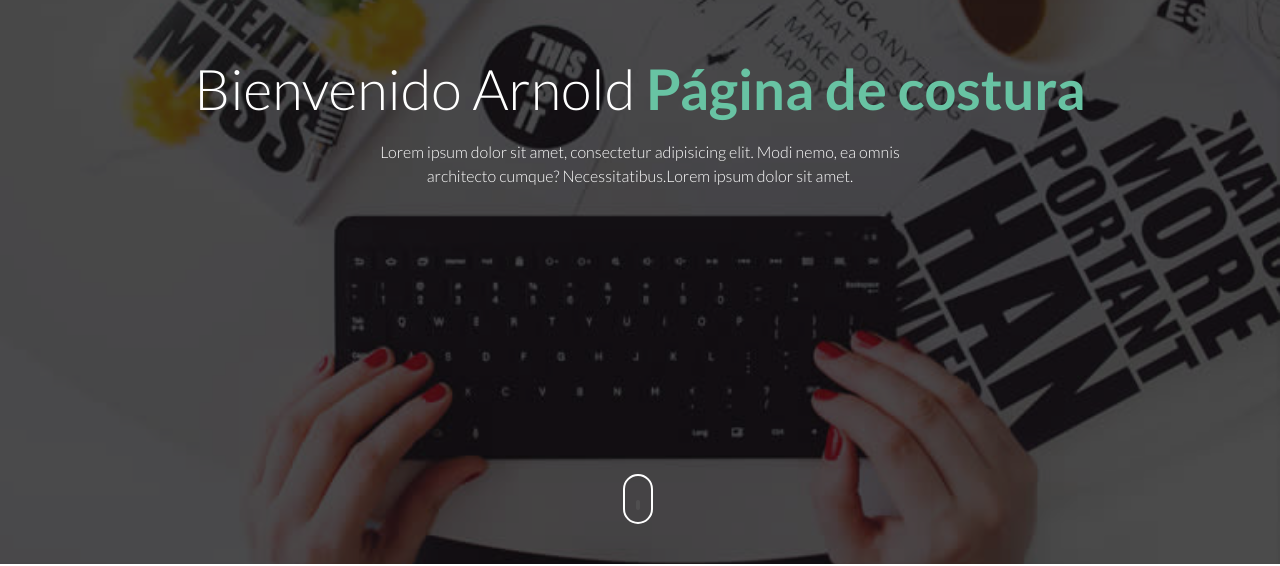
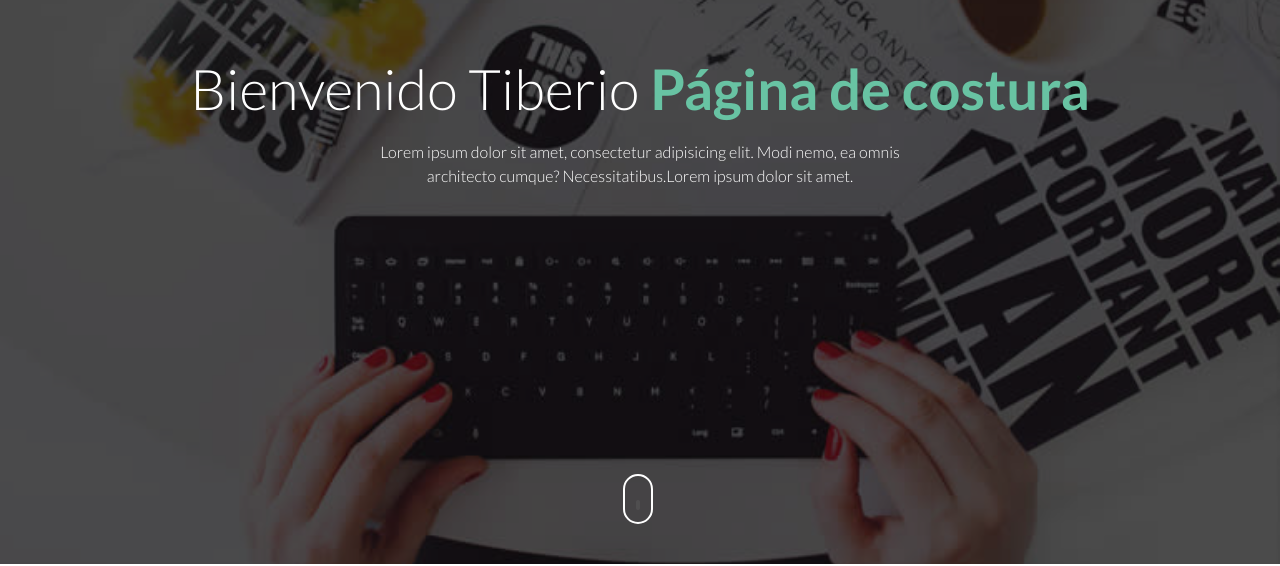
Before and after one commit to giova0/PruebaPlantillaHtml, a plain HTML site: page index.html in a window 1280 px wide. Shown: the part 236-802 px from the top of the page. Drawn offline with Linux system fonts and the light colour scheme.

Commit message:
Nombre Tiberio

```diff
--- a/index.html
+++ b/index.html
@@ -40,7 +40,7 @@
               <a href=""><img src="images/logo.png" alt="" /></a>
             </div>
             <div class="st-header-title">
-              <h2>Bienvenido Arnold <span>Página de costura</span></h2>
+              <h2>Bienvenido Tiberio <span>Página de costura</span></h2>
               <p>
                 Lorem ipsum dolor sit amet, consectetur adipisicing elit. Modi
                 nemo, ea omnis <br />
```
